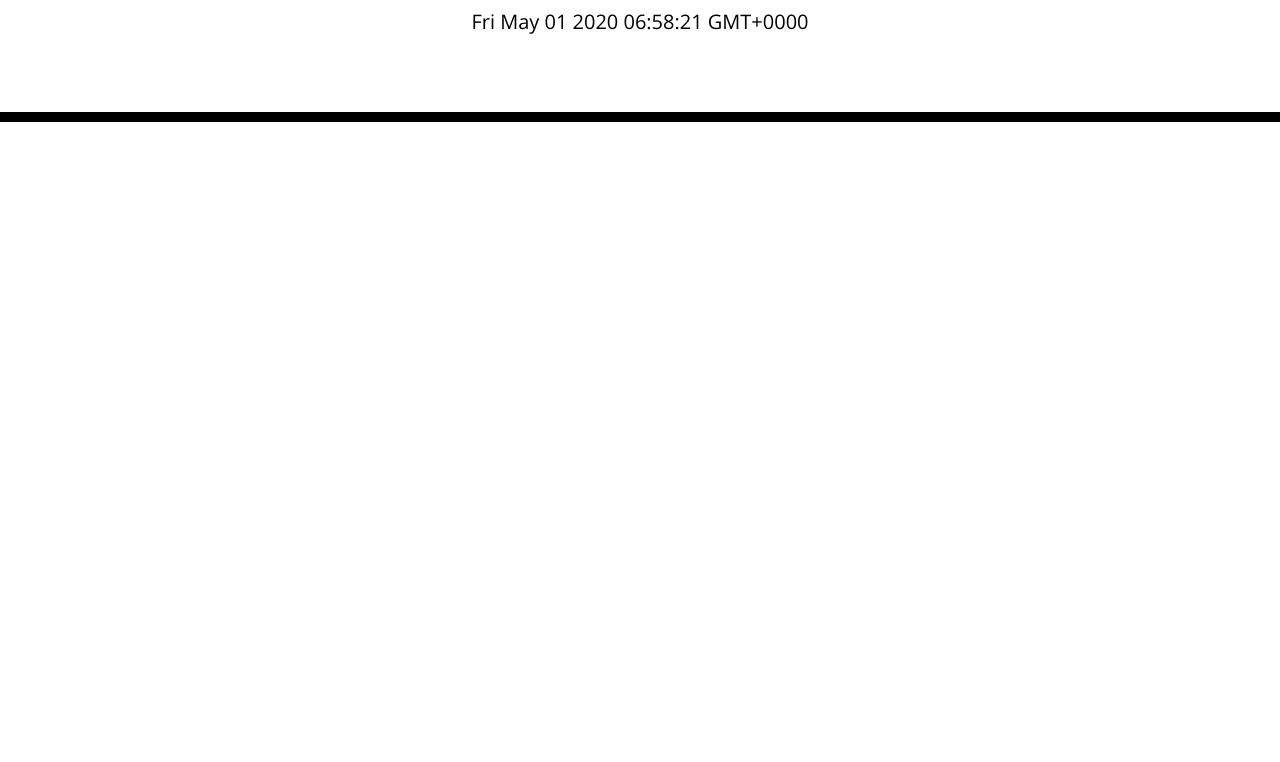
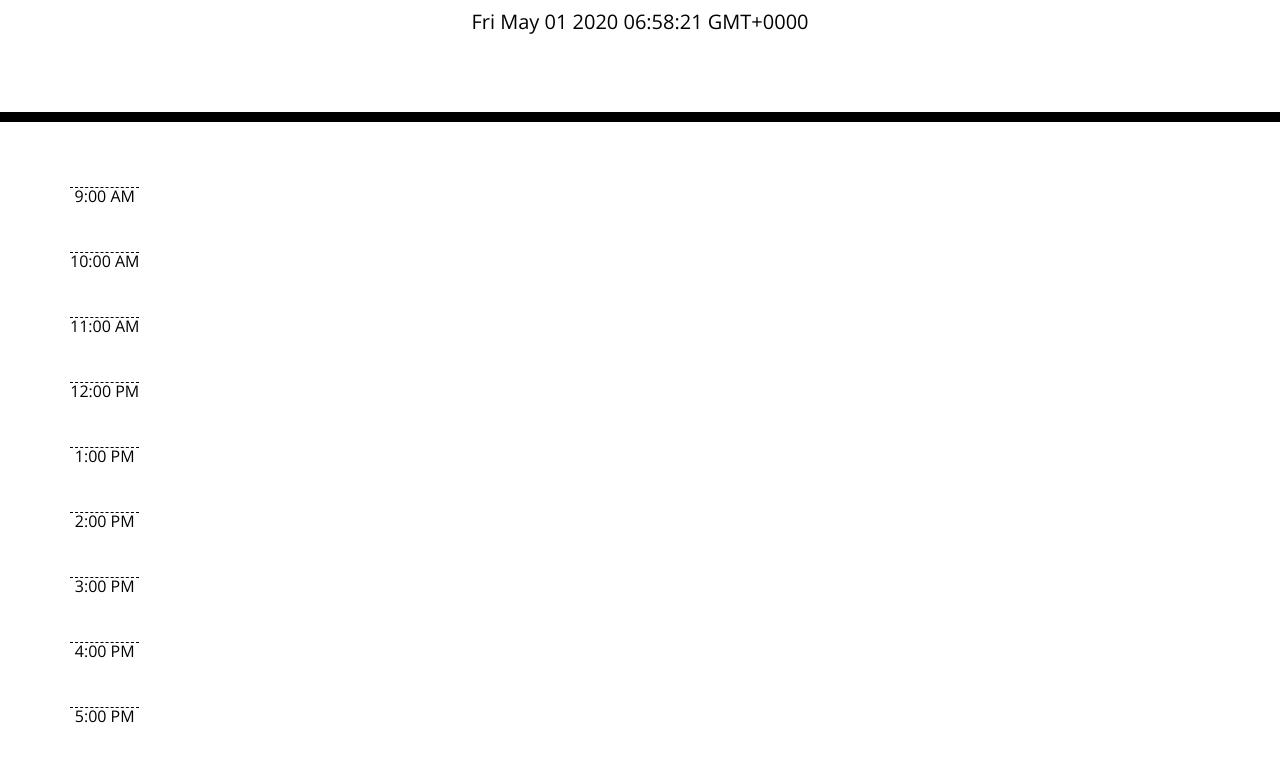
Before and after one commit to Davpcoded/Day-planner, a plain HTML site: page index.html in a window 1280 px wide. Shown: the part 182-944 px from the top of the page. Before the commit the page ends 800 px from the top, so only its background shows below. Drawn offline with nearby package versions, Linux system fonts and the light colour scheme; files that its build step writes are made by us from their sources.

Commit message:
adding time blocks

```diff
--- a/index.html
+++ b/index.html
@@ -18,7 +18,7 @@
       href="https://fonts.googleapis.com/css?family=Open+Sans&display=swap"
       rel="stylesheet"
     />
-    <link rel="stylesheet" href="style.css" />
+    <link rel="stylesheet" href="Assets\style.css" />
     <title>Work Day Scheduler</title>
   </head>
 
@@ -29,7 +29,19 @@
       <p id="currentDay" class="lead"></p>
     </header>
     <div class="container">
-      <!-- Timeblocks go here -->
+      <div class="row">
+        <div class="time-block">
+          <p class="hour">9:00 AM</p>
+          <p class="hour">10:00 AM</p>
+          <p class="hour">11:00 AM</p>
+          <p class="hour">12:00 PM</p>
+          <p class="hour">1:00 PM</p>
+          <p class="hour">2:00 PM</p>
+          <p class="hour">3:00 PM</p>
+          <p class="hour">4:00 PM</p>
+          <p class="hour">5:00 PM</p>
+        </div>
+      </div>
     </div>
 
     <script src="https://code.jquery.com/jquery-3.4.1.min.js"></script>
```
